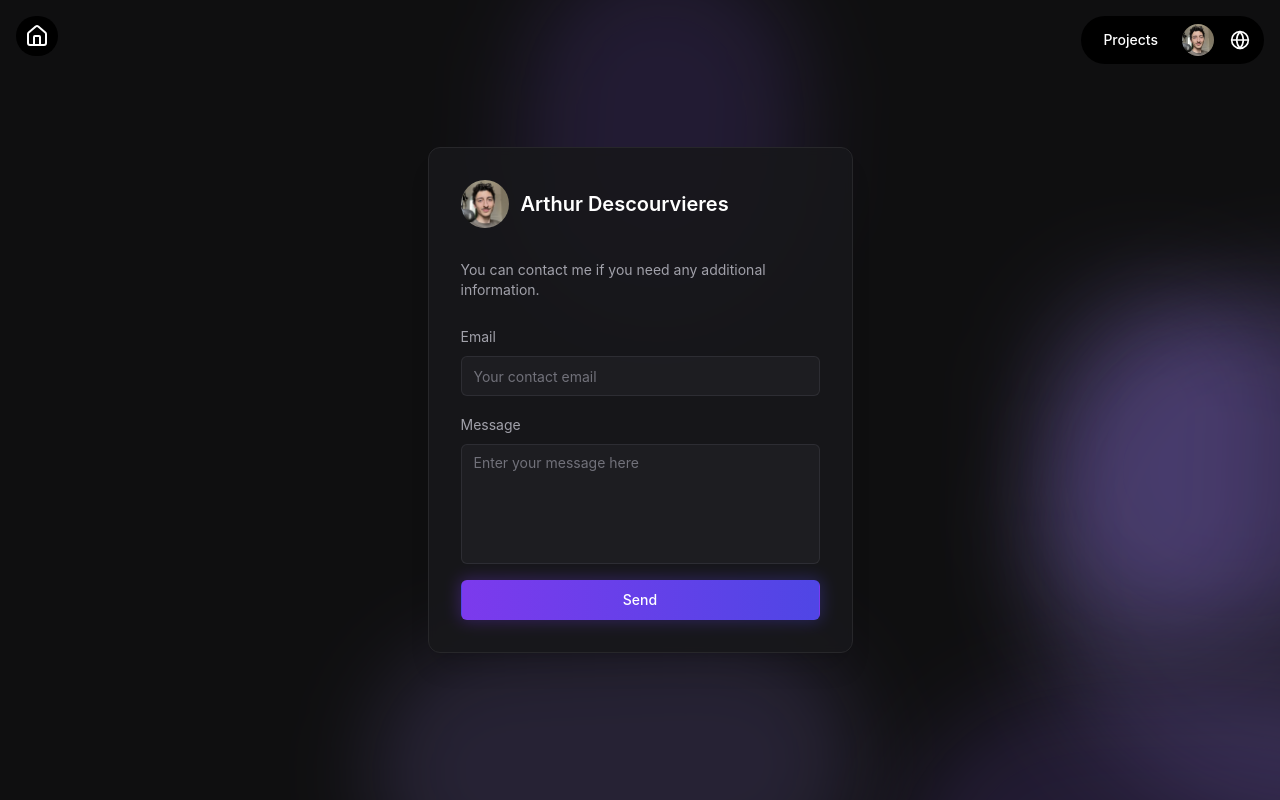
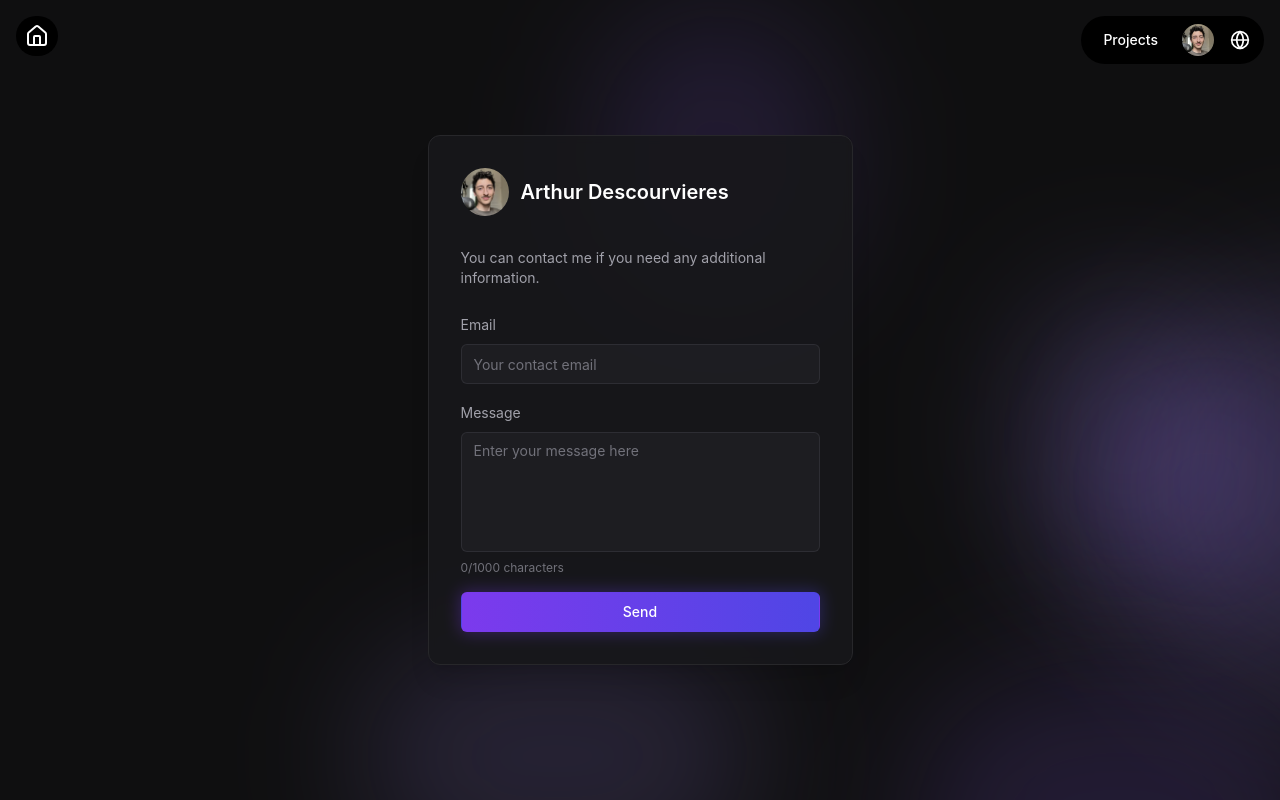
Before and after one commit to ArthurDesc/portfolio, a React (Vite) app: page /contact in a window 1280 px wide. Shown: the top 800 px of the page. Built offline with nearby package versions, Linux system fonts and the light colour scheme.

Commit message:
regex for the contact form

```diff
--- a/src/components/contact-card.tsx
+++ b/src/components/contact-card.tsx
@@ -1,4 +1,4 @@
-import { useState, useRef, useEffect } from "react"
+import { useState, useRef, useEffect, useCallback } from "react"
 import avatarImage from "@/assets/optimized/pictures/avatar-optimized.webp"
 import { X } from 'lucide-react'
 import { Button } from "@/components/ui/button"
@@ -8,8 +8,23 @@ import { motion, AnimatePresence } from "framer-motion"
 import emailjs from '@emailjs/browser'
 import { useToast } from "@/components/ui/use-toast"
 
+// Regex pour la validation
+const EMAIL_REGEX = /^[a-zA-Z0-9._%+-]+@[a-zA-Z0-9.-]+\.[a-zA-Z]{2,}$/;
+const MESSAGE_MIN_LENGTH = 10;
+const MESSAGE_MAX_LENGTH = 1000;
+
 type ContactCardProps = {
   isVisible: boolean;
+}
+
+interface FormErrors {
+  email?: string;
+  message?: string;
+}
+
+interface FormData {
+  email: string;
+  message: string;
 }
 
 export function ContactCard({ isVisible }: ContactCardProps) {
@@ -20,10 +35,34 @@ export function ContactCard({ isVisible }: ContactCardProps) {
   const [, setImageError] = useState(false);
   const [isLoading, setIsLoading] = useState(false);
   const { toast } = useToast();
-  const [formData, setFormData] = useState({
+  const [formData, setFormData] = useState<FormData>({
     email: '',
     message: ''
   });
+  const [errors, setErrors] = useState<FormErrors>({});
+
+  // Validation du formulaire
+  const validateForm = useCallback((data: FormData): FormErrors => {
+    const errors: FormErrors = {};
+
+    if (!EMAIL_REGEX.test(data.email)) {
+      errors.email = "L'adresse email n'est pas valide";
+    }
+
+    if (data.message.length < MESSAGE_MIN_LENGTH) {
+      errors.message = `Le message doit contenir au moins ${MESSAGE_MIN_LENGTH} caractères`;
+    } else if (data.message.length > MESSAGE_MAX_LENGTH) {
+      errors.message = `Le message ne doit pas dépasser ${MESSAGE_MAX_LENGTH} caractères`;
+    }
+
+    return errors;
+  }, []);
+
+  // Mise à jour des erreurs lors de la modification du formulaire
+  const handleFormDataChange = useCallback((newData: FormData) => {
+    setFormData(newData);
+    setErrors(validateForm(newData));
+  }, [validateForm]);
 
   useEffect(() => {
     const handleClickOutside = (event: MouseEvent) => {
@@ -44,14 +83,14 @@ export function ContactCard({ isVisible }: ContactCardProps) {
       if (footer) {
         const footerTop = footer.getBoundingClientRect().top
         const windowHeight = window.innerHeight
-        const threshold = 100 // Distance en pixels à partir de laquelle on considère qu'on est "proche" du footer
+        const threshold = 100
 
         setIsNearFooter(footerTop - windowHeight < threshold)
       }
     }
 
     window.addEventListener('scroll', handleScroll)
-    handleScroll() // Check initial position
+    handleScroll()
 
     return () => {
       window.removeEventListener('scroll', handleScroll)
@@ -60,6 +99,14 @@ export function ContactCard({ isVisible }: ContactCardProps) {
 
   const handleSubmit = async (e: React.FormEvent) => {
     e.preventDefault();
+
+    // Validation avant envoi
+    const formErrors = validateForm(formData);
+    if (Object.keys(formErrors).length > 0) {
+      setErrors(formErrors);
+      return;
+    }
+
     setIsLoading(true);
 
     try {
@@ -80,7 +127,8 @@ export function ContactCard({ isVisible }: ContactCardProps) {
       });
 
       setFormData({ email: '', message: '' });
-      setIsOpen(false); // Ferme la carte après l'envoi réussi
+      setErrors({});
+      setIsOpen(false);
     } catch (error) {
       toast({
         title: "Erreur",
@@ -152,27 +200,43 @@ export function ContactCard({ isVisible }: ContactCardProps) {
                   <Input
                     type="email"
                     placeholder="Votre mail de contact"
-                    className="text-xs bg-zinc-800/50 border-zinc-700/50 text-white placeholder:text-zinc-500 focus-visible:ring-1 focus-visible:ring-violet-500 focus-visible:border-transparent transition-colors h-8"
+                    className={`text-xs bg-zinc-800/50 border-zinc-700/50 text-white placeholder:text-zinc-500 focus-visible:ring-1 focus-visible:ring-violet-500 focus-visible:border-transparent transition-colors h-8 ${
+                      errors.email ? 'border-red-500' : ''
+                    }`}
                     value={formData.email}
-                    onChange={(e) => setFormData(prev => ({ ...prev, email: e.target.value }))}
+                    onChange={(e) => handleFormDataChange({ ...formData, email: e.target.value })}
                     required
+                    pattern={EMAIL_REGEX.source}
                   />
+                  {errors.email && (
+                    <p className="text-red-500 text-xs mt-1">{errors.email}</p>
+                  )}
                 </div>
                 <div>
                   <Textarea
                     placeholder="Entrez votre message ici"
-                    className="text-xs bg-zinc-800/50 border-zinc-700/50 text-white placeholder:text-zinc-500 min-h-[80px] resize-none focus-visible:ring-1 focus-visible:ring-violet-500 focus-visible:border-transparent transition-colors"
+                    className={`text-xs bg-zinc-800/50 border-zinc-700/50 text-white placeholder:text-zinc-500 min-h-[80px] resize-none focus-visible:ring-1 focus-visible:ring-violet-500 focus-visible:border-transparent transition-colors ${
+                      errors.message ? 'border-red-500' : ''
+                    }`}
                     value={formData.message}
-                    onChange={(e) => setFormData(prev => ({ ...prev, message: e.target.value }))}
+                    onChange={(e) => handleFormDataChange({ ...formData, message: e.target.value })}
                     required
+                    minLength={MESSAGE_MIN_LENGTH}
+                    maxLength={MESSAGE_MAX_LENGTH}
                   />
+                  {errors.message && (
+                    <p className="text-red-500 text-xs mt-1">{errors.message}</p>
+                  )}
+                  <p className="text-xs text-zinc-500 mt-1">
+                    {formData.message.length}/{MESSAGE_MAX_LENGTH} caractères
+                  </p>
                 </div>
                 <div className="relative group">
                   <div className="absolute -inset-0.5 bg-gradient-to-r from-violet-600 to-indigo-600 rounded-lg blur opacity-30 group-hover:opacity-100 transition duration-200"></div>
                   <Button
                     type="submit"
                     className="relative w-full bg-gradient-to-r from-violet-600 to-indigo-600 text-white text-xs font-medium shadow-lg hover:shadow-violet-500/50 transition-all duration-200 hover:-translate-y-0.5 h-8"
-                    disabled={isLoading}
+                    disabled={isLoading || Object.keys(errors).length > 0}
                   >
                     {isLoading ? 'Envoi en cours...' : 'Envoyer'}
                   </Button>
--- a/src/pages/contact.tsx
+++ b/src/pages/contact.tsx
@@ -3,70 +3,209 @@ import { Input } from "@/components/ui/input"
 import { Textarea } from "@/components/ui/textarea"
 import avatarImage from "@/assets/optimized/pictures/avatar-optimized.webp"
 import { motion } from "framer-motion"
-import { useState, useMemo } from "react"
+import { useState, useCallback, memo } from "react"
 import emailjs from '@emailjs/browser'
 import { useToast } from "@/components/ui/use-toast"
 import { useTranslation } from 'react-i18next'
+import { FloatingCircles } from '@/components/shared/FloatingCircles'
 
-const FloatingCircles = () => {
-  const circles = useMemo(() =>
-    [...Array(6)].map((_, i) => ({
-      background: i % 2 === 0 ? 'rgba(139, 92, 246, 0.15)' : 'rgba(167, 139, 250, 0.15)',
-      width: `${Math.random() * 400 + 200}px`,
-      height: `${Math.random() * 400 + 200}px`,
-      left: `${Math.random() * 100}%`,
-      top: `${Math.random() * 100}%`,
-      animateX: [0, Math.random() * 300 - 150, Math.random() * 200 - 100, 0],
-      animateY: [0, Math.random() * 200 - 100, Math.random() * 300 - 150, 0],
-      rotate: [0, Math.random() * 90 - 45],
-      duration: Math.random() * 15 + 20,
-    })), []
-  );
+// Regex pour la validation
+const EMAIL_REGEX = /^[a-zA-Z0-9._%+-]+@[a-zA-Z0-9.-]+\.[a-zA-Z]{2,}$/;
+const MESSAGE_MIN_LENGTH = 10;
+const MESSAGE_MAX_LENGTH = 1000;
 
-  return (
-    <div className="absolute inset-0 overflow-hidden pointer-events-none">
-      {circles.map((circle, i) => (
-        <motion.div
-          key={i}
-          className="absolute rounded-full blur-2xl"
-          style={{
-            background: circle.background,
-            width: circle.width,
-            height: circle.height,
-            left: circle.left,
-            top: circle.top,
-          }}
-          animate={{
-            x: circle.animateX,
-            y: circle.animateY,
-            scale: [1, 1.2, 0.9, 1],
-            rotate: circle.rotate,
-          }}
-          transition={{
-            duration: circle.duration,
-            repeat: Infinity,
-            repeatType: "loop",
-            ease: "easeInOut",
-            times: [0, 0.4, 0.7, 1]
-          }}
-        />
-      ))}
+// Animation variants pour réduire la duplication
+const fadeInUp = {
+  hidden: { opacity: 0, y: 20 },
+  visible: (delay: number) => ({
+    opacity: 1,
+    y: 0,
+    transition: {
+      duration: 0.3,
+      delay,
+      ease: "easeOut"
+    }
+  })
+};
+
+// Types pour la validation du formulaire
+interface FormErrors {
+  email?: string;
+  message?: string;
+}
+
+interface FormData {
+  email: string;
+  message: string;
+}
+
+// Composant memoizé pour le header
+const ContactHeader = memo(({ imageLoaded, setImageLoaded, t }: {
+  imageLoaded: boolean;
+  setImageLoaded: (loaded: boolean) => void;
+  t: (key: string) => string;
+}) => (
+  <motion.div
+    className="flex items-center gap-3"
+    variants={fadeInUp}
+    initial="hidden"
+    animate="visible"
+    custom={0.1}
+  >
+    <div className="relative w-12 h-12">
+      {!imageLoaded && (
+        <div className="absolute inset-0 bg-zinc-800 rounded-full animate-pulse" />
+      )}
+      <img
+        src={avatarImage}
+        alt={t('profile_picture')}
+        width={48}
+        height={48}
+        className={`rounded-full w-full h-full object-cover transition-opacity duration-200 ${
+          !imageLoaded ? 'opacity-0' : 'opacity-100'
+        }`}
+        onLoad={() => setImageLoaded(true)}
+        onError={(e) => {
+          e.currentTarget.src = '/fallback-avatar.jpeg';
+        }}
+      />
     </div>
-  );
-};
+    <h1 className="text-xl font-semibold text-white">Arthur Descourvieres</h1>
+  </motion.div>
+));
+
+ContactHeader.displayName = 'ContactHeader';
+
+// Composant memoizé pour le formulaire
+const ContactForm = memo(({
+  formData,
+  setFormData,
+  errors,
+  isLoading,
+  onSubmit,
+  t
+}: {
+  formData: FormData;
+  setFormData: (data: FormData) => void;
+  errors: FormErrors;
+  isLoading: boolean;
+  onSubmit: (e: React.FormEvent) => void;
+  t: (key: string) => string;
+}) => (
+  <form className="space-y-4" onSubmit={onSubmit}>
+    <motion.div
+      className="space-y-2"
+      variants={fadeInUp}
+      initial="hidden"
+      animate="visible"
+      custom={0.3}
+    >
+      <label htmlFor="email" className="text-sm text-zinc-400">Email</label>
+      <Input
+        id="email"
+        type="email"
+        placeholder={t('your_email')}
+        className={`text-sm bg-zinc-800/50 border-zinc-700/50 text-white placeholder:text-zinc-500 focus-visible:ring-1 focus-visible:ring-violet-500 focus-visible:border-transparent transition-colors ${
+          errors.email ? 'border-red-500' : ''
+        }`}
+        value={formData.email}
+        onChange={(e) => setFormData({ ...formData, email: e.target.value })}
+        required
+        pattern={EMAIL_REGEX.source}
+      />
+      {errors.email && (
+        <p className="text-red-500 text-xs mt-1">{errors.email}</p>
+      )}
+    </motion.div>
+    <motion.div
+      className="space-y-2"
+      variants={fadeInUp}
+      initial="hidden"
+      animate="visible"
+      custom={0.4}
+    >
+      <label htmlFor="message" className="text-sm text-zinc-400">Message</label>
+      <Textarea
+        id="message"
+        placeholder={t('enter_message')}
+        className={`text-sm bg-zinc-800/50 border-zinc-700/50 text-white placeholder:text-zinc-500 min-h-[120px] resize-none focus-visible:ring-1 focus-visible:ring-violet-500 focus-visible:border-transparent transition-colors ${
+          errors.message ? 'border-red-500' : ''
+        }`}
+        value={formData.message}
+        onChange={(e) => setFormData({ ...formData, message: e.target.value })}
+        required
+        minLength={MESSAGE_MIN_LENGTH}
+        maxLength={MESSAGE_MAX_LENGTH}
+      />
+      {errors.message && (
+        <p className="text-red-500 text-xs mt-1">{errors.message}</p>
+      )}
+      <p className="text-xs text-zinc-500 mt-1">
+        {formData.message.length}/{MESSAGE_MAX_LENGTH} {t('characters')}
+      </p>
+    </motion.div>
+    <motion.div
+      variants={fadeInUp}
+      initial="hidden"
+      animate="visible"
+      custom={0.5}
+      className="relative group"
+    >
+      <div className="absolute -inset-0.5 bg-gradient-to-r from-violet-600 to-indigo-600 rounded-lg blur opacity-30 group-hover:opacity-100 transition duration-200" />
+      <Button
+        type="submit"
+        className="relative w-full bg-gradient-to-r from-violet-600 to-indigo-600 text-white font-medium shadow-lg hover:shadow-violet-500/50 transition-all duration-200 hover:-translate-y-0.5"
+        disabled={isLoading || Object.keys(errors).length > 0}
+      >
+        {isLoading ? t('sending') : t('send_message')}
+      </Button>
+    </motion.div>
+  </form>
+));
+
+ContactForm.displayName = 'ContactForm';
 
 export default function ContactPage() {
   const { t } = useTranslation();
   const [imageLoaded, setImageLoaded] = useState(false);
-  const [formData, setFormData] = useState({
-    email: '',
-    message: ''
-  });
+  const [formData, setFormData] = useState<FormData>({ email: '', message: '' });
+  const [errors, setErrors] = useState<FormErrors>({});
   const [isLoading, setIsLoading] = useState(false);
   const { toast } = useToast();
 
-  const handleSubmit = async (e: React.FormEvent) => {
+  // Validation du formulaire
+  const validateForm = useCallback((data: FormData): FormErrors => {
+    const errors: FormErrors = {};
+
+    if (!EMAIL_REGEX.test(data.email)) {
+      errors.email = t('invalid_email');
+    }
+
+    if (data.message.length < MESSAGE_MIN_LENGTH) {
+      errors.message = t('message_too_short', { min: MESSAGE_MIN_LENGTH });
+    } else if (data.message.length > MESSAGE_MAX_LENGTH) {
+      errors.message = t('message_too_long', { max: MESSAGE_MAX_LENGTH });
+    }
+
+    return errors;
+  }, [t]);
+
+  // Mise à jour des erreurs lors de la modification du formulaire
+  const handleFormDataChange = useCallback((newData: FormData) => {
+    setFormData(newData);
+    setErrors(validateForm(newData));
+  }, [validateForm]);
+
+  const handleSubmit = useCallback(async (e: React.FormEvent) => {
     e.preventDefault();
+
+    // Validation avant envoi
+    const formErrors = validateForm(formData);
+    if (Object.keys(formErrors).length > 0) {
+      setErrors(formErrors);
+      return;
+    }
+
     setIsLoading(true);
 
     try {
@@ -87,6 +226,7 @@ export default function ContactPage() {
       });
 
       setFormData({ email: '', message: '' });
+      setErrors({});
     } catch (error) {
       toast({
         title: t('error_title'),
@@ -96,128 +236,45 @@ export default function ContactPage() {
     } finally {
       setIsLoading(false);
     }
-  };
+  }, [formData, t, toast, validateForm]);
 
   return (
     <div className="min-h-screen flex items-center justify-center px-4 relative bg-zinc-950/30">
-      <FloatingCircles />
+      <FloatingCircles count={6} opacity={0.15} speed={0.8} />
       <motion.div
         className="w-full max-w-[425px]"
-        initial={{ opacity: 0, y: 20 }}
-        animate={{ opacity: 1, y: 0 }}
-        transition={{
-          duration: 0.3,
-          ease: "easeOut"
-        }}
+        variants={fadeInUp}
+        initial="hidden"
+        animate="visible"
+        custom={0}
       >
         <div className="bg-zinc-900/90 backdrop-blur-sm border border-zinc-800 rounded-xl shadow-xl p-6 sm:p-8 space-y-8">
-          <motion.div
-            className="flex items-center gap-3"
-            initial={{ opacity: 0, x: -20 }}
-            animate={{ opacity: 1, x: 0 }}
-            transition={{
-              duration: 0.3,
-              delay: 0.1,
-              ease: "easeOut"
-            }}
-          >
-            <div className="relative w-12 h-12">
-              {!imageLoaded && (
-                <div className="absolute inset-0 bg-zinc-800 rounded-full animate-pulse" />
-              )}
-              <img
-                src={avatarImage}
-                alt={t('profile_picture')}
-                width={48}
-                height={48}
-                className={`rounded-full w-full h-full object-cover transition-opacity duration-200 ${!imageLoaded ? 'opacity-0' : 'opacity-100'}`}
-                onLoad={() => setImageLoaded(true)}
-                onError={(e) => {
-                  e.currentTarget.src = '/fallback-avatar.jpeg';
-                }}
-              />
-            </div>
-            <h1 className="text-xl font-semibold text-white">Arthur Descourvieres</h1>
-          </motion.div>
-
+          <ContactHeader
+            imageLoaded={imageLoaded}
+            setImageLoaded={setImageLoaded}
+            t={t}
+          />
           <motion.div
             className="space-y-6"
-            initial={{ opacity: 0, y: 20 }}
-            animate={{ opacity: 1, y: 0 }}
-            transition={{
-              duration: 0.3,
-              delay: 0.2,
-              ease: "easeOut"
-            }}
+            variants={fadeInUp}
+            initial="hidden"
+            animate="visible"
+            custom={0.2}
           >
             <p className="text-sm text-zinc-400">
               {t('contact_intro')}
             </p>
-            <form className="space-y-4" onSubmit={handleSubmit}>
-              <motion.div
-                className="space-y-2"
-                initial={{ opacity: 0, y: 20 }}
-                animate={{ opacity: 1, y: 0 }}
-                transition={{
-                  duration: 0.3,
-                  delay: 0.3,
-                  ease: "easeOut"
-                }}
-              >
-                <label htmlFor="email" className="text-sm text-zinc-400">Email</label>
-                <Input
-                  id="email"
-                  type="email"
-                  placeholder={t('your_email')}
-                  className="text-sm bg-zinc-800/50 border-zinc-700/50 text-white placeholder:text-zinc-500 focus-visible:ring-1 focus-visible:ring-violet-500 focus-visible:border-transparent transition-colors"
-                  value={formData.email}
-                  onChange={(e) => setFormData(prev => ({ ...prev, email: e.target.value }))}
-                  required
-                />
-              </motion.div>
-              <motion.div
-                className="space-y-2"
-                initial={{ opacity: 0, y: 20 }}
-                animate={{ opacity: 1, y: 0 }}
-                transition={{
-                  duration: 0.3,
-                  delay: 0.4,
-                  ease: "easeOut"
-                }}
-              >
-                <label htmlFor="message" className="text-sm text-zinc-400">Message</label>
-                <Textarea
-                  id="message"
-                  placeholder={t('enter_message')}
-                  className="text-sm bg-zinc-800/50 border-zinc-700/50 text-white placeholder:text-zinc-500 min-h-[120px] resize-none focus-visible:ring-1 focus-visible:ring-violet-500 focus-visible:border-transparent transition-colors"
-                  value={formData.message}
-                  onChange={(e) => setFormData(prev => ({ ...prev, message: e.target.value }))}
-                  required
-                />
-              </motion.div>
-              <motion.div
-                initial={{ opacity: 0, y: 20 }}
-                animate={{ opacity: 1, y: 0 }}
-                transition={{
-                  duration: 0.3,
-                  delay: 0.5,
-                  ease: "easeOut"
-                }}
-                className="relative group"
-              >
-                <div className="absolute -inset-0.5 bg-gradient-to-r from-violet-600 to-indigo-600 rounded-lg blur opacity-30 group-hover:opacity-100 transition duration-200"></div>
-                <Button
-                  type="submit"
-                  className="relative w-full bg-gradient-to-r from-violet-600 to-indigo-600 text-white font-medium shadow-lg hover:shadow-violet-500/50 transition-all duration-200 hover:-translate-y-0.5"
-                  disabled={isLoading}
-                >
-                  {isLoading ? t('sending') : t('send_message')}
-                </Button>
-              </motion.div>
-            </form>
+            <ContactForm
+              formData={formData}
+              setFormData={handleFormDataChange}
+              errors={errors}
+              isLoading={isLoading}
+              onSubmit={handleSubmit}
+              t={t}
+            />
           </motion.div>
         </div>
       </motion.div>
     </div>
-  )
+  );
 }
```
Also changed, not shown: src/App.tsx (+6 -31 lines).
